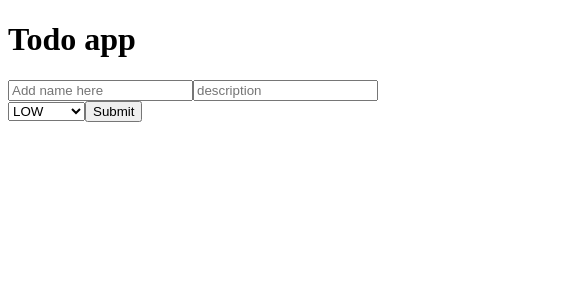
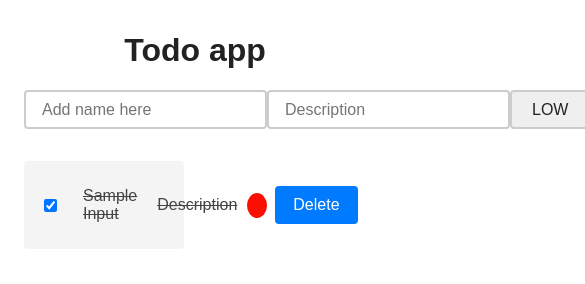
Before and after one commit to kimbugp/todo, a website: page src/index.html in a window 390 px wide. Shown: the top 284 px of the page, 585 px wide, since content can reach past the window. Drawn offline with Linux system fonts and the light colour scheme.

Commit message:
add display

```diff
--- a/src/index.css
+++ b/src/index.css
@@ -1,32 +1,104 @@
-.left {
-  display: inline-block;
-  margin-right: 10px;
+*,
+*::before,
+*::after {
+  box-sizing: border-box;
 }
 
-.right {
-  display: inline-block;
-  margin-right: 10px;
+html {
+  font-family: sans-serif;
+  font-size: 1rem;
+  color: #444;
 }
 
-.outer {
-  margin-left: 5px;
+#root {
+  max-width: 450px;
+  margin: 2rem auto;
+  padding: 0 1rem;
 }
 
-.full-width {
-  width: 40% !important;
-  margin-left: 30%;
-  margin-right: 30%;
+form {
+  display: flex;
+  margin-bottom: 2rem;
 }
 
-.table-div {
-  margin-top: 20px;
+select,
+[type="text"],
+button {
+  display: inline-block;
+  padding: 0.5rem 1rem;
+  font-size: 1rem;
+  border: 2px solid #ccc;
+  border-radius: 4px;
+}
+select {
+  color: #222;
 }
 
-.radioButtons {
+button {
+  cursor: pointer;
+  background: #007bff;
+  color: white;
+  border: 2px solid #007bff;
+  margin: 0 0.5rem;
+}
+
+[type="select"]:active,
+[type="select"]:focus,
+[type="text"]:active,
+[type="text"]:focus {
+  outline: 0;
+  border: 2px solid #007bff;
+}
+
+[type="checkbox"] {
+  margin-right: 1rem;
+  font-size: 2rem;
+}
+
+h1 {
+  color: #222;
   text-align: center;
 }
 
-.table-striped > tbody > tr:nth-child(2n + 1) > td,
-.table-striped > tbody > tr:nth-child(2n + 1) > th {
-  background-color: rgb(217, 237, 247);
+ul {
+  padding: 0;
 }
+
+li {
+  display: flex;
+  align-items: center;
+  padding: 1rem;
+  margin-bottom: 1rem;
+  background: #f4f4f4;
+  border-radius: 4px;
+}
+
+li span {
+  display: inline-block;
+  padding: 0.5rem;
+  width: 250px;
+  border-radius: 4px;
+  border: 2px solid transparent;
+}
+
+li span:hover {
+  background: rgba(179, 215, 255, 0.52);
+}
+
+li span:focus {
+  outline: 0;
+  border: 2px solid #007bff;
+  background: rgba(179, 207, 255, 0.52);
+}
+
+.priority {
+  height: 25px;
+  width: 25px;
+  background-color: #ffffff;
+  border-radius: 50%;
+  display: inline-block;
+}
+
+.todo-list {
+  width: 41vw;
+}
--- a/src/index.html
+++ b/src/index.html
@@ -9,11 +9,7 @@
 
 <body>
     <div id='root'></div>
-    <script src="./index.js"></script>
     <script src="./model.js"></script>
 </body>
-<!-- <script>
-    load_table();
-</script> -->
 
 </html>
--- a/src/model.js
+++ b/src/model.js
@@ -1,12 +1,22 @@
 class Model {
   constructor(schema) {
-    this.data = {};
+    this.data = {
+      1: {
+        id: 1,
+        name: "Sample Input",
+        description: "Description",
+        priority: "1",
+        complete: true
+      }
+    };
     this.schema = schema;
+    return this;
   }
   add(data) {
     this.validate(data);
     let record = this.serialize(data);
     this.data[record.id] = record;
+    this.onChanged(this.data);
     return record;
   }
   serialize(data, update = false, record = null) {
@@ -37,13 +47,19 @@ class Model {
       item = this.serialize(input, true, item);
       this.data[id] = item;
     }
+    this.onChanged(this.data);
     return this.data;
   }
   delete(id) {
     let item = this.data[id];
     if (item) {
       delete this.data[id];
+      this.onChanged(this.data);
     }
+  }
+  toggle(id) {
+    let item = this.data[id];
+    this.update(id, { complete: !item.complete });
   }
   getNextId() {
     return Object.keys(this.data).length + 1;
@@ -67,12 +83,20 @@ class Model {
       return errors;
     });
   }
+  bindChanged(callback) {
+    this.onChanged = callback;
+  }
 }
-class Manipulator {
+class View {
   constructor({ base, title, inputs }) {
     this.app = this.getElement(base);
     this.createForm(title, inputs);
-    return this.app;
+
+    // edit config
+    this._temp;
+    this._listeners();
+
+    return this;
   }
   createElement(tag, className) {
     let element = document.createElement(tag);
@@ -90,8 +114,10 @@ class Manipulator {
     this.title.textContent = title.text;
 
     this.form = this.createElement("form");
+    this.inputs = [];
     inputs.fields.map(key => {
       this[key.name] = this.createElement(key.element);
+      this.inputs.push(key.name);
       Object.keys(key).forEach(i => {
         if (i === "option") {
           Object.keys(key[i]).forEach((v, index) => {
@@ -109,9 +135,130 @@ class Manipulator {
     this.submitButton = this.createElement("button");
     this.submitButton.textContent = "Submit";
     this.form.append(this.submitButton);
-    this.todoList = this.createElement("ul", "todo-list");
-    this.app.append(this.title, this.form, this.todoList);
+    this.todoItems = this.createElement("ul", "todo-list");
+    this.app.append(this.title, this.form, this.todoItems);
     return this.app;
+  }
+  display(items) {
+    // Delete all nodes
+    while (this.todoItems.firstChild) {
+      this.todoItems.removeChild(this.todoItems.firstChild);
+    }
+    if (Object.keys(items).length === 0) {
+      let p = this.createElement("p");
+      p.textContent = "Nothing to do! Add a task?";
+      this.todoItems.append(p);
+    } else {
+      // Create todo item nodes for each todo in state
+      Object.values(items).forEach(item => {
+        const li = this.createElement("li");
+        li.id = item.id;
+
+        const checkbox = this.createElement("input");
+        checkbox.type = "checkbox";
+        checkbox.checked = item.complete;
+
+        // The todo item text will be in a content-editable span
+        const nameSpan = this.createElement("span");
+        nameSpan.contentEditable = true;
+        nameSpan.classList.add("editable");
+        nameSpan.name = "name";
+
+        const descriptionSpan = this.createElement("span");
+        descriptionSpan.contentEditable = true;
+        descriptionSpan.classList.add("editable");
+        nameSpan.name = "description";
+
+        // If the todo is complete, it will have a strikethrough
+        if (item.complete) {
+          const strike = this.createElement("s");
+          strike.textContent = item.name;
+
+          const strike1 = this.createElement("s");
+          strike1.textContent = item.description;
+
+          nameSpan.append(strike);
+          descriptionSpan.append(strike1);
+        } else {
+          nameSpan.textContent = item.name;
+          descriptionSpan.textContent = item.description;
+        }
+
+        // priority level span
+        const color = {
+          1: "#fc0f03",
+          2: "#1e7d51",
+          3: "#dae3df"
+        };
+
+        let priority = this.createElement("span");
+        priority.classList.add("priority");
+        priority.style["background-color"] = color[item.priority];
+
+        // The delete button
+        const deleteButton = this.createElement("button", "delete");
+        deleteButton.textContent = "Delete";
+        li.append(checkbox, nameSpan, descriptionSpan, priority, deleteButton);
+
+        // Append nodes to the todo items
+        this.todoItems.append(li);
+      });
+    }
+  }
+  get _inputText() {
+    let record = {};
+    this.inputs.map(key => {
+      record[key] = this[key].value;
+    });
+    return record;
+  }
+  _resetInput(name) {
+    this.inputs.map(key => {
+      this[key].value = "";
+    });
+  }
+  bindAdd(handler) {
+    this.form.addEventListener("submit", event => {
+      event.preventDefault();
+      if (this._inputText) {
+        handler(this._inputText);
+        this._resetInput();
+      }
+    });
+  }
+
+  bindDelete(handler) {
+    this.todoItems.addEventListener("click", event => {
+      if (event.target.className === "delete") {
+        const id = parseInt(event.target.parentElement.id);
+        handler(id);
+      }
+    });
+  }
+  bindToggle(handler) {
+    this.todoItems.addEventListener("change", event => {
+      if (event.target.type === "checkbox") {
+        const id = parseInt(event.target.parentElement.id);
+        handler(id);
+      }
+    });
+  }
+  _listeners() {
+    this.todoItems.addEventListener("input", event => {
+      if (event.target.className === "editable") {
+        this._temp = event.target.innerText;
+      }
+    });
+  }
+  // Send the completed value to the model
+  bindEdit(handler) {
+    this.todoItems.addEventListener("focusout", event => {
+      if (this._temp) {
+        const id = parseInt(event.target.parentElement.id);
+        handler(id, { [event.target.name]: this._temp });
+        this._temp = "";
+      }
+    });
   }
 }
 
@@ -119,30 +266,52 @@ class Controller {
   constructor(model, view) {
     this.model = model;
     this.view = view;
+
+    this.view.bindAdd(this.handleAdd);
+    this.view.bindDelete(this.handleDelete);
+    this.view.bindToggle(this.handleToggle);
+    this.model.bindChanged(this.onChange);
+    this.onChange(this.model.data);
+
+    // edit config
+    this.view.bindEdit(this.handleEdit);
   }
+  // Update temporary state
+
+  onChange = items => {
+    this.view.display(items);
+  };
+  handleAdd = todoText => {
+    this.model.add(todoText);
+  };
+  handleEdit = (id, todoText) => {
+    this.model.update(id, todoText);
+  };
+  handleDelete = id => {
+    this.model.delete(id);
+  };
+  handleToggle = id => {
+    this.model.toggle(id);
+  };
 }
 
 schema = {
   name: {
     type: "string"
   },
+  complete: {
+    type: "boolean"
+  },
   description: {
     type: "string"
   },
   priority: {
-    type: "number"
+    type: "string"
   },
   done: {
     type: "boolean",
     default: false
   }
-};
-
-const model = new Model(schema);
-data = {
-  name: "Sample Input",
-  description: "Description",
-  priority: 1
 };
 
 constructor = {
@@ -162,12 +331,11 @@ constructor = {
       {
         type: "text",
         element: "input",
-        placeholder: "description",
+        placeholder: "Description",
         name: "description"
       },
       {
         element: "select",
-        placeholder: "Add name here",
         name: "priority",
         option: {
           1: "LOW",
@@ -179,5 +347,16 @@ constructor = {
   }
 };
 
-const view = new Manipulator(constructor);
-// console.log(view);
+const view = new View(constructor);
+const model = new Model(schema);
+
+const app = new Controller(model, view);
+
+data = [
+  {
+    name: "Sample Input",
+    description: "Description",
+    priority: 1,
+    complete: true
+  }
+];
```
